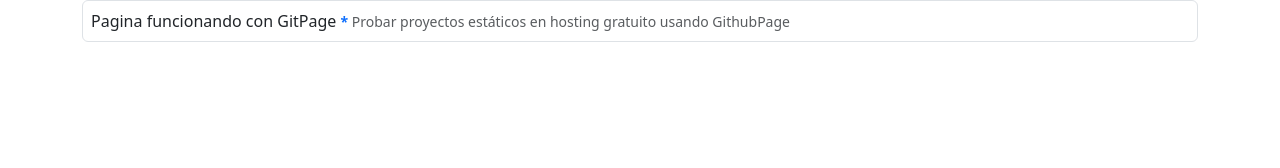
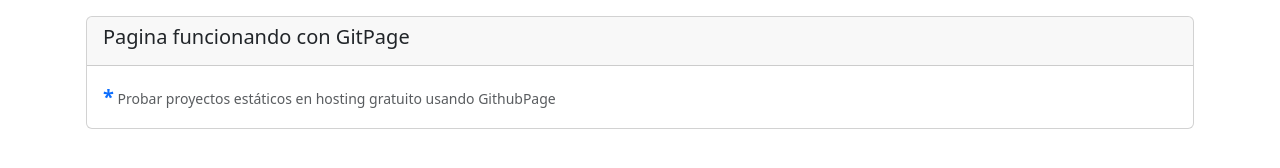
Before and after one commit to lcastrillon-Sisfo/eliminar-repo, a plain HTML site: page index.html in a window 1280 px wide. Drawn offline with nearby package versions, Linux system fonts and the light colour scheme.

Commit message:
Modificaciones y mejoras en index

```diff
--- a/index.html
+++ b/index.html
@@ -15,13 +15,20 @@
 
     <div class="container">
         <div class="row">
-            <div class="col">
-                <div class="border p-2 rounded">
-                    Pagina funcionando con GitPage
-                    <small class="text-muted">
-                        <span class="text-primary fw-bold">*</span>
-                        Probar proyectos estáticos en hosting gratuito usando GithubPage
-                    </small>
+            <div class="col p-3">
+                <div class="card">
+                    <div class="card-header">
+                        <h1 class="card-title fs-5">
+                            Pagina funcionando con GitPage
+                        </h1>
+                    </div>
+
+                    <div class="card-body">
+                        <small class="text-muted d-block">
+                            <span class="text-primary fw-bold fs-5">*</span>
+                            Probar proyectos estáticos en hosting gratuito usando GithubPage
+                        </small>
+                    </div>
                 </div>
             </div>
         </div>
```
